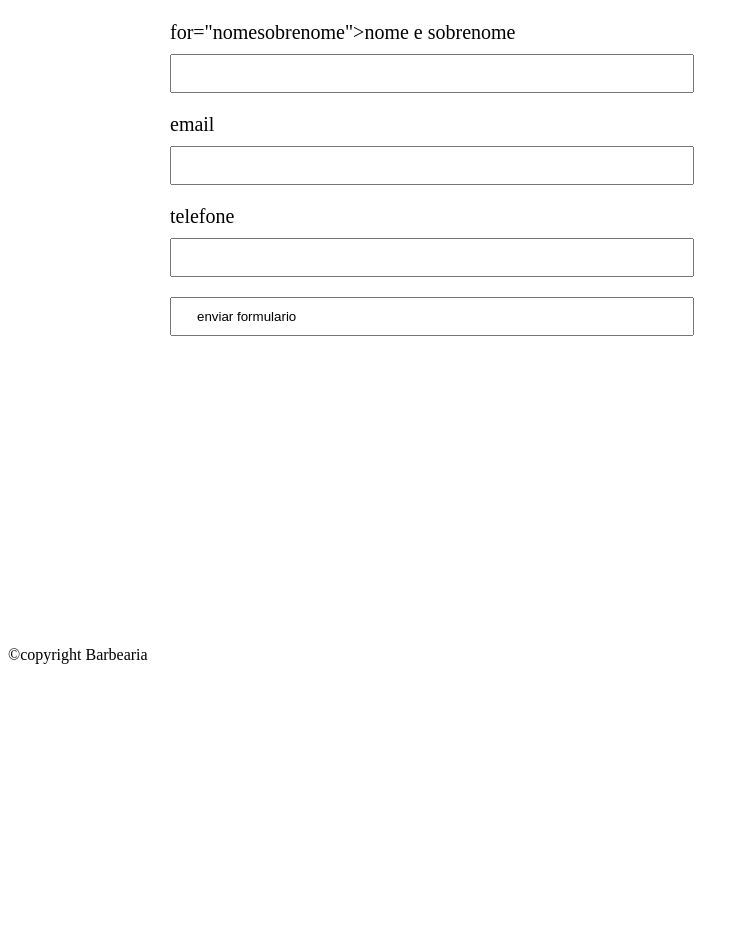
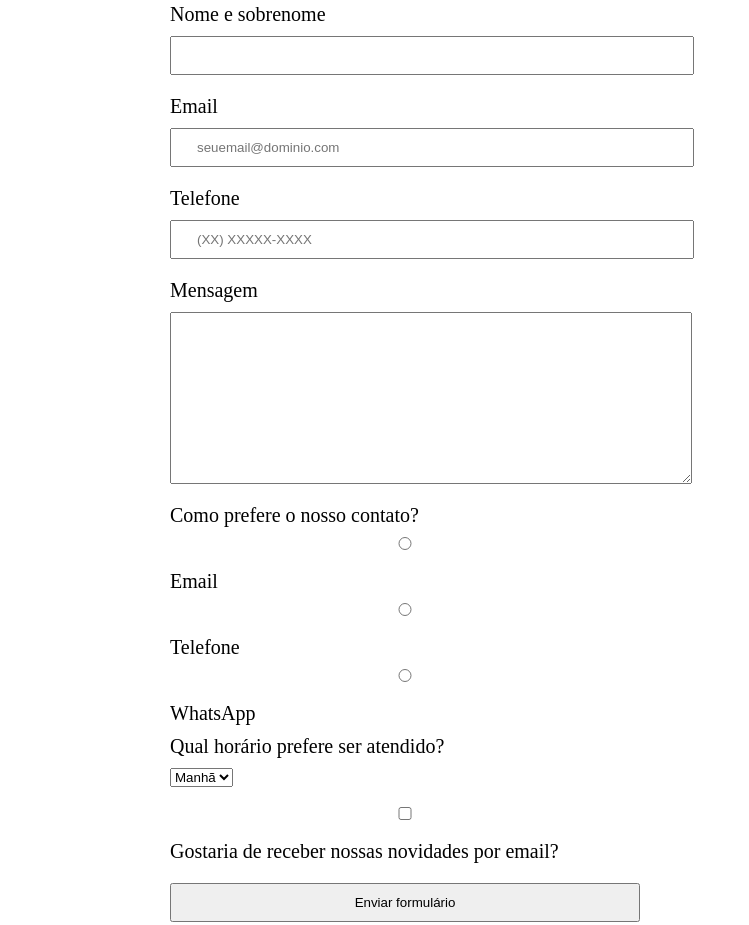
Before and after one commit to sarahgabry69/sarah69, a plain HTML site: page contato.html in a window 1280 px wide. Shown: the part 386-1311 px from the top of the page, without its empty margins (0-749 px from the left). Before the commit the page ends 1066 px from the top, so only its background shows below. Drawn offline with Linux system fonts and the light colour scheme.

Commit message:
Add files via upload

```diff
--- a/contato.html
+++ b/contato.html
@@ -2,38 +2,72 @@
 <html>
     <head>
         <meta charset="UTF-8">
-        <title>contato-barbearia Alura</title>
-        <link rel="stylesheet"href="reset.css">
+        <title>Contato - Barbearia Alura</title>
+
+        <link rel="stylesheet" href="reset.css">
         <link rel="stylesheet" href="style.css">
-    </head>>
+    </head>
     <body>
         <header>
             <div class="caixa">
                 <h1><img src="logo.png"></h1>
+
                 <nav>
                     <ul>
                         <li><a href="index.html">Home</a></li>
-                <li><a href="produtos.html">produtos</a></li>
-                <li><a href="contato.html">contato</a></li>
+                        <li><a href="produtos.html">Produtos</a></li>
+                        <li><a href="contato.html">Contato</a></li>
                     </ul>
                 </nav>
             </div>
         </header>
         <main>
             <form>
-        <label> for="nomesobrenome">nome e sobrenome</label>
+                <label for="nomesobrenome">Nome e sobrenome</label>
                 <input type="text" id="nomesobrenome">
-        <label for="email">email</label>
-        <input type="text" id="email">
-        <label for="telefone">telefone</label>
-        <input type="text" id="telefone">
-        <input typt="submit" value="enviar formulario">
+
+                <label for="email">Email</label>
+                <input type="email" id="email" class="input-padrao" required placeholder="seuemail@dominio.com">
+
+                <label for="telefone">Telefone</label>
+                <input type="tel" id="telefone" class="input-padrao" required placeholder="(XX) XXXXX-XXXX">
+                <label for="mensagem">Mensagem</label>
+                <textarea cols="70" rows="10" id="mensagem" class="input-padrao"></textarea>
+                <div>
+                    <p>Como prefere o nosso contato?</p>
+                    <label for="radio-email">
+                        <input type="radio" name="contato" value="email" id="radio-email">
+                        Email
+                    </label>
+
+                    <label for="radio-telefone">
+                        <input type="radio" name="contato" value="telefone" id="radio-telefone">
+                        Telefone
+                    </label>
+
+                    <label for="radio-whatsapp">
+                        <input type="radio" name="contato" value="whatsapp" id="radio-whatsapp">
+                        WhatsApp
+                    </label>
+                </div>
+                <div>
+                    <p>Qual horário prefere ser atendido?</p>
+                    <select>
+                        <option>Manhã</option>
+                        <option>Tarde</option>
+                        <option>Noite</option>
+                    </select>
+                </div>
+                <label class="checkbox">
+                    <input type="checkbox">
+                    Gostaria de receber nossas novidades por email?
+                </label>
+                <input type="submit" value="Enviar formulário">
             </form>
         </main>
         <footer>
             <img src="logo-branco.png">
-            <p class="copyright">&copy;copyright
-                Barbearia <Alura-2024></p>
+            <p class="copyright">&copy; Copyright Barbearia Alura - 2019</p>
         </footer>
     </body>
 </html>
--- a/style.css
+++ b/style.css
@@ -102,8 +102,12 @@ form {
 form label {
 	display: block;
 	font-size:20px;
-	margin:0 0
-	10px;
+	margin:0 0 10px;
+}
+form label, form p {
+    display:block;
+    font-size: 20px;
+    margin: 0 0 10px;
 }
 form input{
 	display: block;
@@ -111,3 +115,12 @@ form input{
 	padding:10px 25px;
 	width: 50%;
 }
+.input-padrao {
+    display: block;
+    margin: 0 0 20px;
+    padding: 10px 25px;
+    width: 50%;
+}
+.checkbox {
+    margin: 20px 0;
+}
```
Lines whose indentation alone changed are shown as unchanged.
